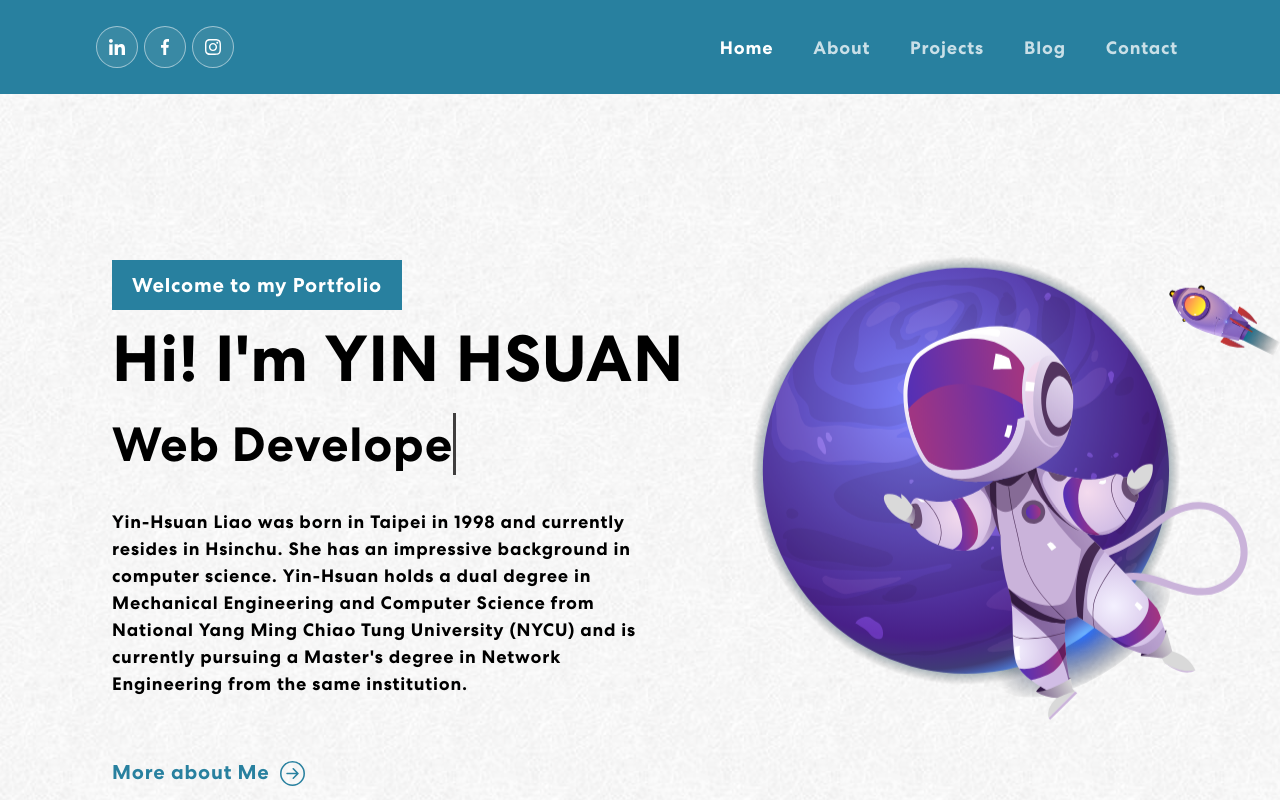
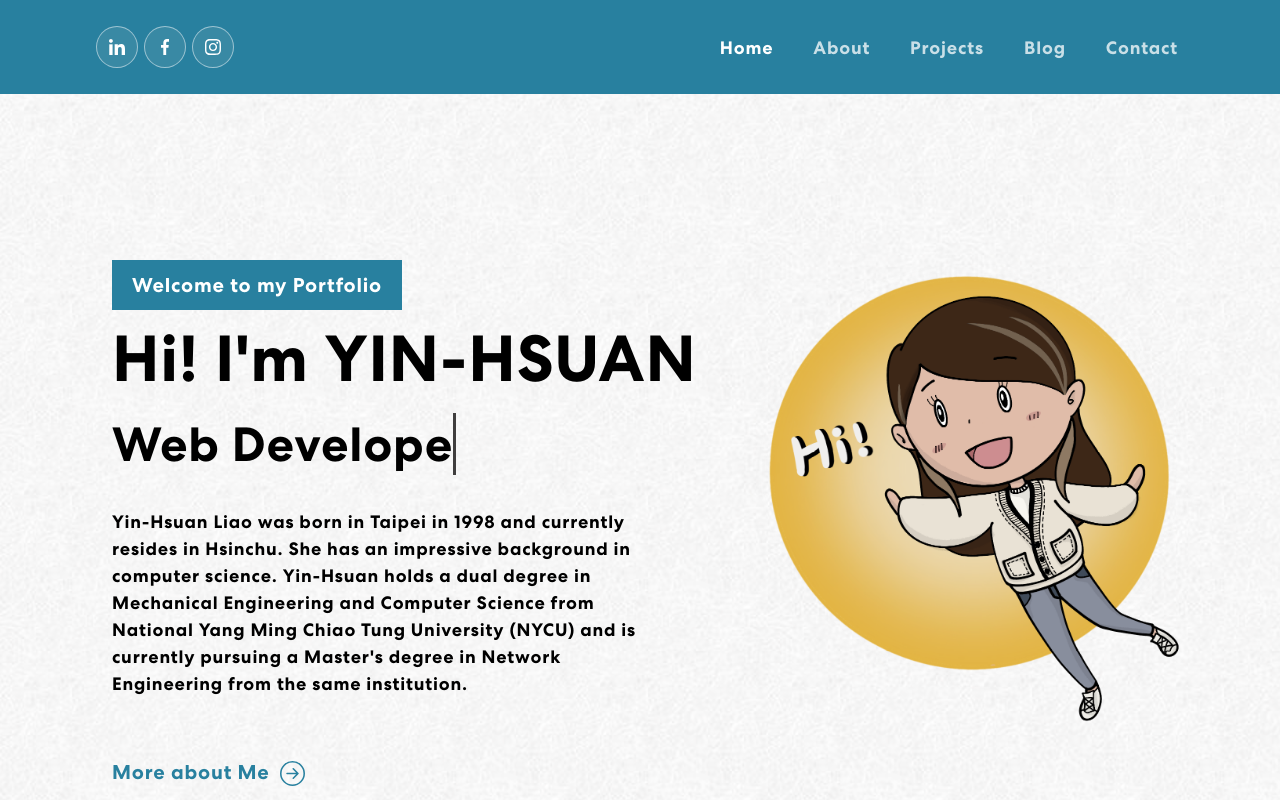
Before and after one commit to yinhsuan/portfolio, a React (Create React App) app: page / in a window 1280 px wide. Shown: the top 800 px of the page. Built offline with nearby package versions, Linux system fonts and the light colour scheme.

Commit message:
add new header image

```diff
--- a/src/App.css
+++ b/src/App.css
@@ -326,7 +326,7 @@ nav.navbar .navbar-toggler[aria-expanded="true"] .navbar-toggler-icon {
 }
 .banner img {
   animation: updown 3s linear infinite;
-  width: 120%;
+  width: 100%;
 }
 @keyframes updown {
     0% {
--- a/src/components/Banner.js
+++ b/src/components/Banner.js
@@ -1,6 +1,6 @@
 import { useState, useEffect } from "react";
 import { Container, Row, Col } from "react-bootstrap";
-import headerImg from "../assets/img/header-img.svg";
+import headerImg from "../assets/img/header-img.png";
 import { ArrowRightCircle } from 'react-bootstrap-icons';
 import 'animate.css';
 import TrackVisibility from 'react-on-screen';
@@ -58,7 +58,7 @@ export const Banner = () => {
               {/* {({ isVisible }) =>
               <div className={isVisible ? "animate__animated animate__fadeIn" : ""}> */}
                 <span className="tagline">Welcome to my Portfolio</span>
-                <h1>{`Hi! I'm YIN HSUAN`}</h1>
+                <h1>{`Hi! I'm YIN-HSUAN`}</h1>
                   <h2> <span className="txt-rotate" dataperiod="1000" data-rotate='[ "Web Developer", "Web Designer", "UI/UX Designer" ]'><span className="wrap">{text}</span></span></h2>
                   <p>Yin-Hsuan Liao was born in Taipei in 1998 and currently resides in Hsinchu. She has an impressive background in computer science. Yin-Hsuan holds a dual degree in Mechanical Engineering and Computer Science from National Yang Ming Chiao Tung University (NYCU) and is currently pursuing a Master's degree in Network Engineering from the same institution.</p>
                   <button onClick={() => console.log('connect')}>More about Me<a href="#about"><ArrowRightCircle size={25} /></a></button>
```
Also changed, not shown: src/assets/img/header-img.png (added), src/assets/img/header-img2.png (added).
